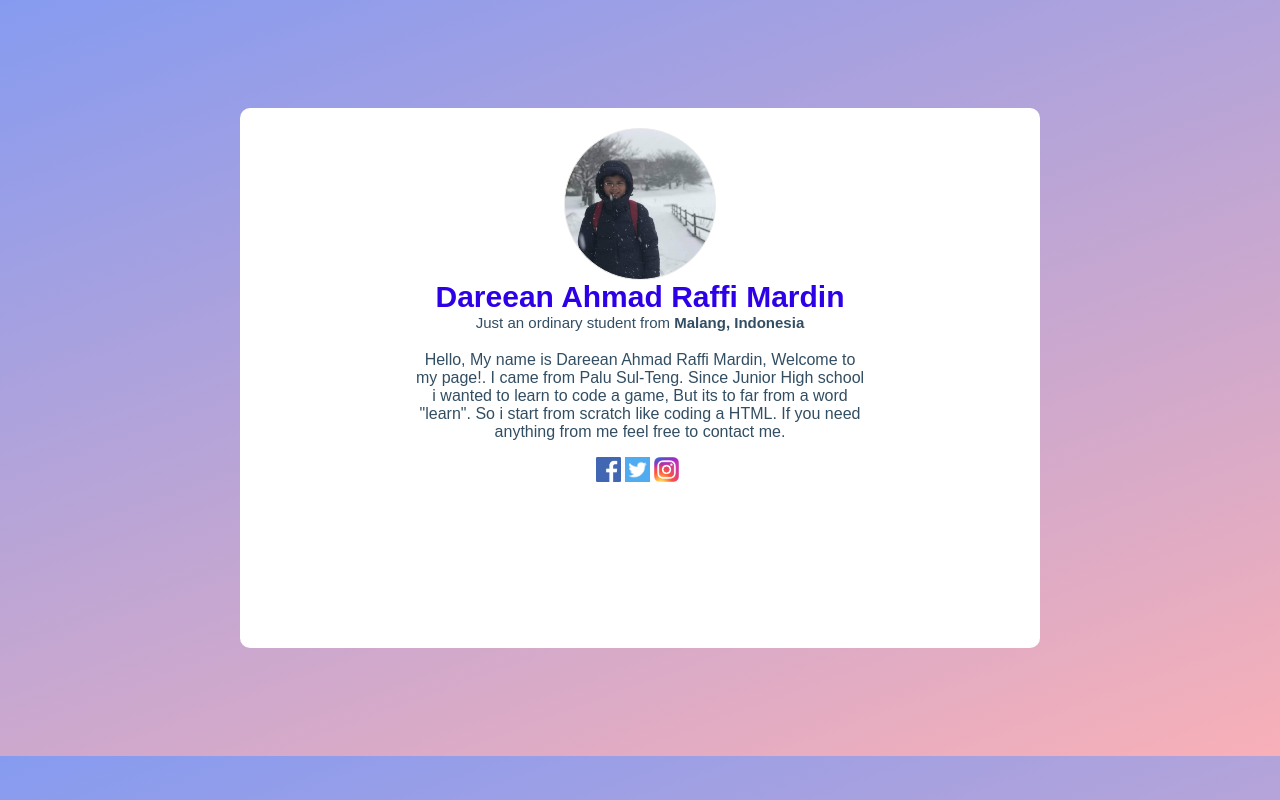
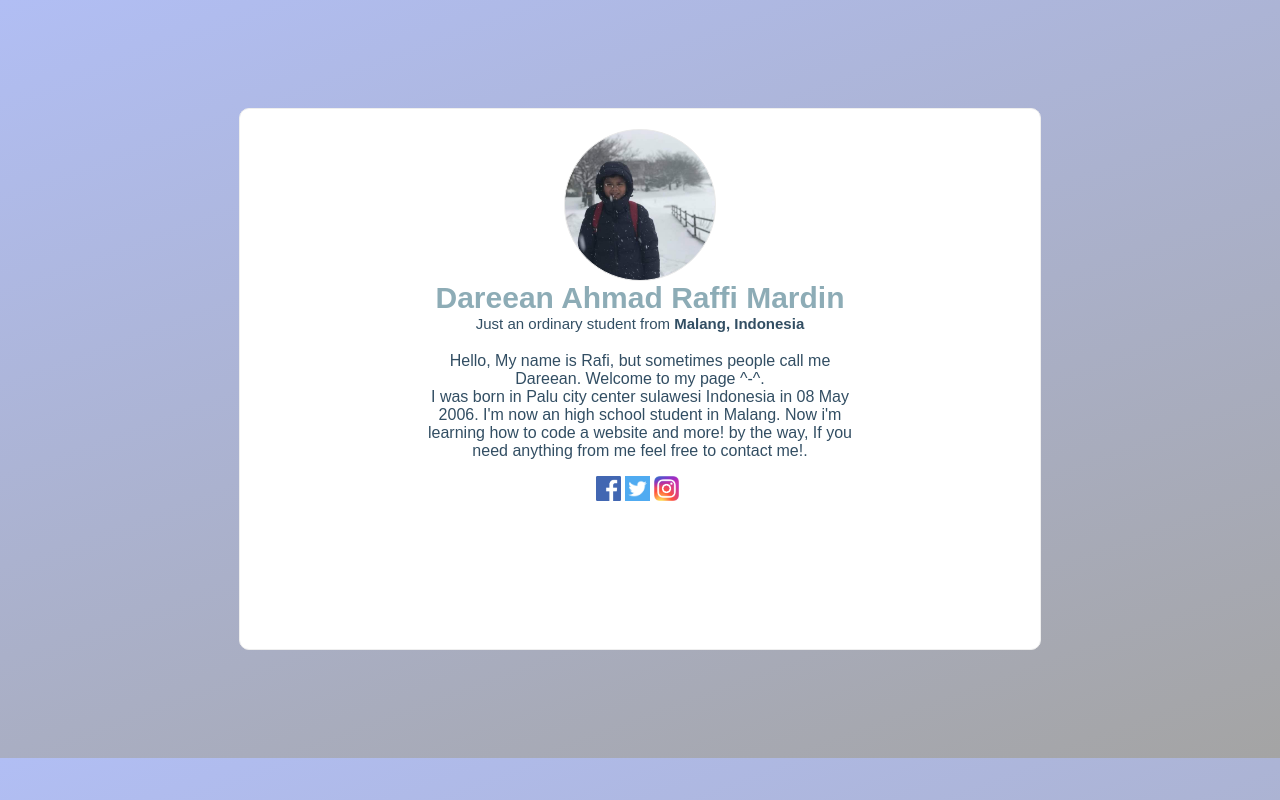
Before and after one commit to Dareean/port, a plain HTML site: page index.html in a window 1280 px wide. Drawn offline with Linux system fonts and the light colour scheme.

Commit message:
Add files via upload

```diff
--- a/index.html
+++ b/index.html
@@ -1,7 +1,7 @@
 <!DOCTYPE html>
 <html>
     <head>
-        <title>Dareean</title>
+        <title>Perkenalan</title>
         <link rel = "stylesheet" type = "text/css" href = "stylesheet.css">
     </head>
     <body>
@@ -9,9 +9,10 @@
             <div class = "img"></div>
             <h1>Dareean Ahmad Raffi Mardin</h1>
             <div class="text">Just an ordinary student from <strong>Malang, Indonesia</strong></div>
-            <p>Hello, My name is Dareean Ahmad Raffi Mardin, Welcome to my page!. I came from Palu Sul-Teng.
-                Since Junior High school i wanted to learn to code a game, But its to far from a word "learn". So i start from scratch like
-            coding a HTML. If you need anything from me feel free to contact me.</p>
+            <p>Hello, My name is Rafi, but sometimes people call me Dareean. Welcome to my page ^-^.<br>
+                 I was born in Palu city center sulawesi Indonesia in 08 May 2006. I'm now an high school student in Malang.
+                 Now i'm learning how to code a website and more! by the way,
+                 If you need anything from me feel free to contact me!.</p>
             <ul>
                <li><a href = "https://web.facebook.com/dareean.mardin"><img src="fb.png" width="25px" height="25px" ></a></li>
                <li><a href = "https://twitter.com/DareeanM"><img src="tw.png" width="25px" height="25px"></a></li>
--- a/stylesheet.css
+++ b/stylesheet.css
@@ -2,7 +2,7 @@
 @import url('http://fonts.googleapis.com/css/family=Quicksand:400,500&subset=latin-ext');
 body {
     padding: 100px;
-    background-image: linear-gradient(-20deg, #f8b0b8 0%, #869BF0 100%);
+    background-image: linear-gradient(-20deg, #a4a4a4 0%, #b1bef4 100%);
     text-align: center;
     font-family: 'Quicksand', sans-serif;
 }
@@ -20,7 +20,7 @@ li{
     margin: 0 auto;
     padding-top: 20px;
     border-radius: 10px;
-    border: 1px solid #eeeeee'
+    border: 1px solid #eeeeee;
 }
 .img {
     background-image: url(img.png);
@@ -37,7 +37,7 @@ h1 {
     font-size: 30px;
     margin: 0;
     font-weight: bold;
-    color: #2e00e7;
+    color: #8dacb6;
 }
 .text {
     text-align: center;
```
